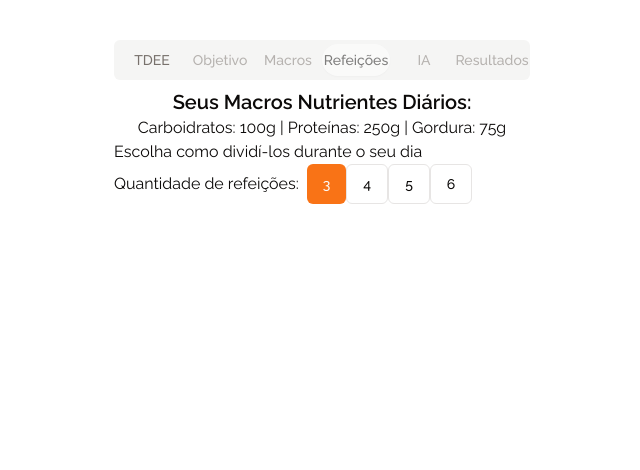
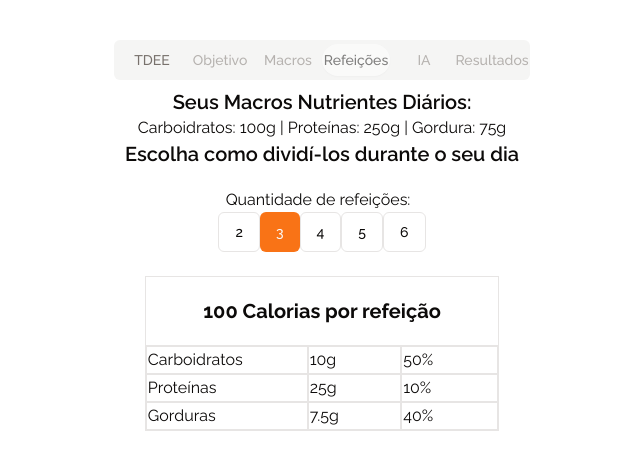
Before and after one commit to itpaulin/ai-diet-calculator, a Next.js app: page /metricas in a window 1280 px wide. Shown: the top 470 px of the page, without its empty margins (318-958 px from the left). Built offline with nearby package versions, Linux system fonts and the light colour scheme; a web font is replaced by a local one.

Commit message:
feat: add table to show calories for meal.

```diff
--- a/src/app/metricas/components/meals.tsx
+++ b/src/app/metricas/components/meals.tsx
@@ -2,7 +2,7 @@ import { Button } from '@/components/ui/button'
 import { useState } from 'react'
 
 const Meals = () => {
-  const [mealPerDay, setMealPerDay] = useState<number[]>([3, 4, 5, 6])
+  const [mealPerDay, setMealPerDay] = useState<number[]>([2, 3, 4, 5, 6])
   const [quantity, setQuantity] = useState<number>(3)
   const handleQuantity = (value: number) => {
     setQuantity(value)
@@ -13,9 +13,11 @@ const Meals = () => {
         <span className='text-xl font-semibold'>Seus Macros Nutrientes Diários:</span>
         <span>Carboidratos: 100g | Proteínas: 250g | Gordura: 75g </span>
       </div>
-      <span>Escolha como dividí-los durante o seu dia</span>
-      <div className='flex flex-row'>
-        <span className='pr-2 pt-2'>Quantidade de refeições:</span>
+      <span className='flex justify-center text-xl font-semibold'>
+        Escolha como dividí-los durante o seu dia
+      </span>
+      <div className='flex flex-col pt-3'>
+        <span className='pr-2 pt-2 text-center font-normal '>Quantidade de refeições:</span>
         <div className='grid-cols-6 items-center justify-center gap-2 text-center'>
           {mealPerDay.map((value) => (
             <>
@@ -29,6 +31,32 @@ const Meals = () => {
           ))}
         </div>
       </div>
+      <div className='flex items-center justify-center pt-6'>
+        <table className='border'>
+          <thead className='border'>
+            <tr>
+              <th className='p-5 text-xl'>100 Calorias por refeição</th>
+            </tr>
+          </thead>
+          <tbody className='flex'>
+            <tr className='flex flex-col '>
+              <td className='border pr-16'>Carboidratos</td>
+              <td className='border'>Proteínas</td>
+              <td className='border'>Gorduras</td>
+            </tr>
+            <tr className='flex flex-col '>
+              <td className='border pr-16'>10g</td>
+              <td className='border'>25g</td>
+              <td className='border'>7.5g</td>
+            </tr>
+            <tr className='flex flex-col'>
+              <td className='border pr-16'>50%</td>
+              <td className='border'>10%</td>
+              <td className='border'>40%</td>
+            </tr>
+          </tbody>
+        </table>
+      </div>
     </>
   )
 }
```
